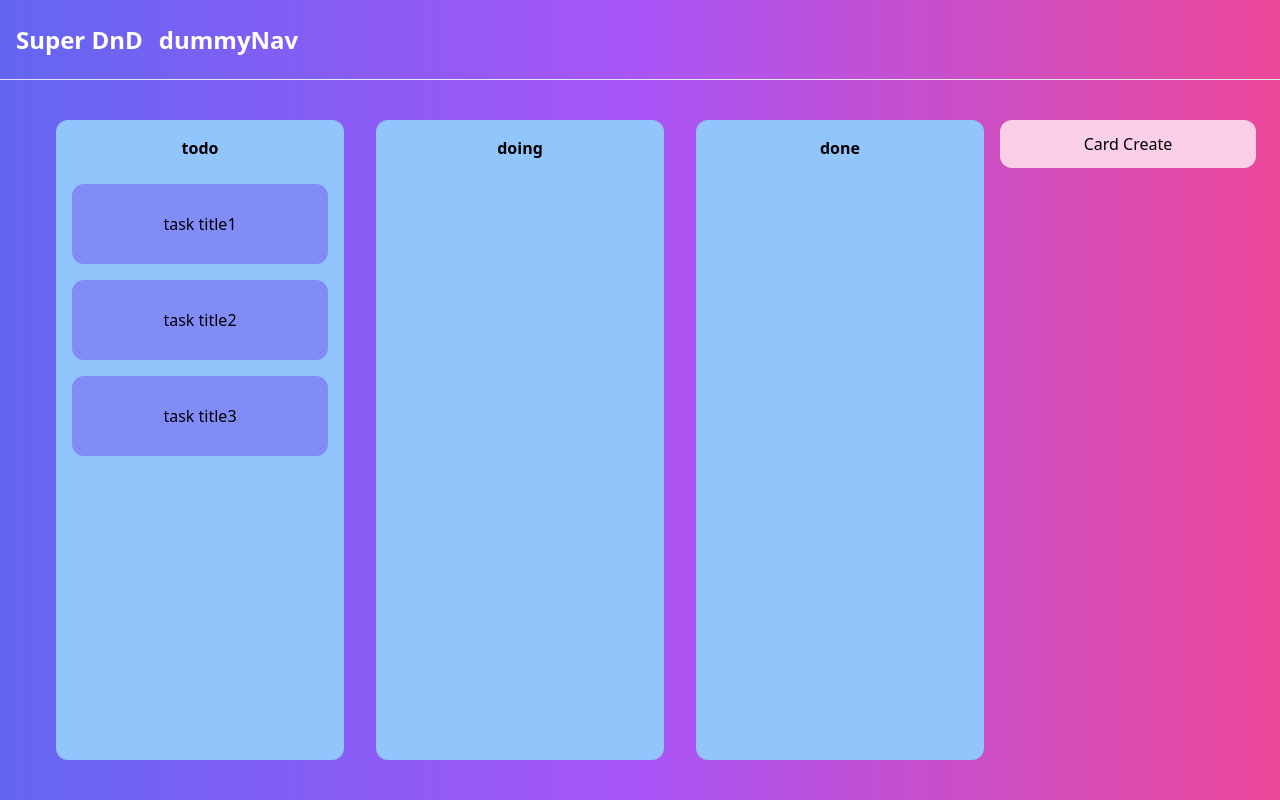
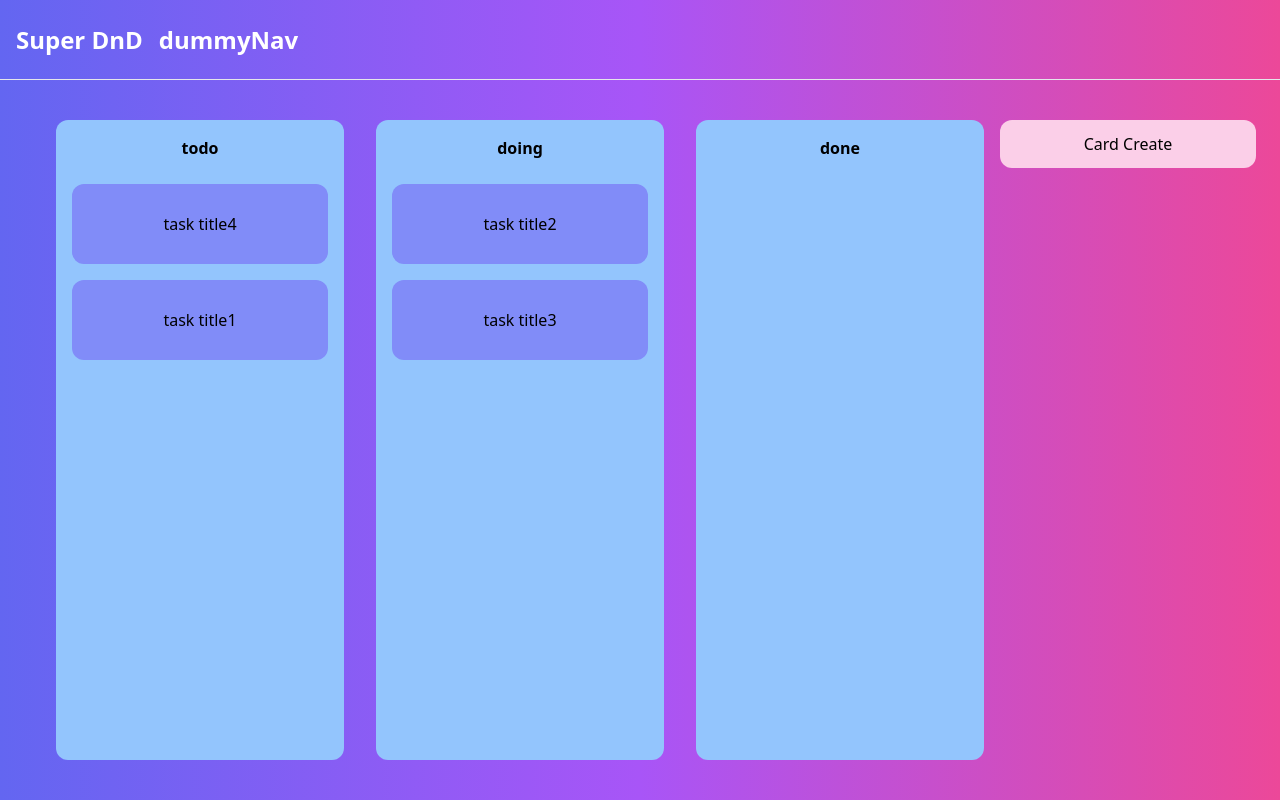
Before and after one commit to hironomiu/typescript-react-html-drag-and-drop, a React (Create React App) app: page / in a window 1280 px wide. Built offline with nearby package versions, Linux system fonts and the light colour scheme.

Commit message:
commited

```diff
--- a/src/components/Card.tsx
+++ b/src/components/Card.tsx
@@ -6,7 +6,7 @@ const Card = ({ card }: { card: Todo }) => {
       id={card.id.toString()}
       key={card.id}
       draggable
-      onClick={() => alert('clicked:' + card.id)}
+      onClick={() => alert('clicked:' + card.id + card.body)}
       className="draggable w-64 h-20 bg-indigo-400 my-2 rounded-xl flex items-center justify-center hover:bg-indigo-700 hover:cursor-pointer"
     >
       <span>{card.title}</span>
--- a/src/components/Main.tsx
+++ b/src/components/Main.tsx
@@ -1,6 +1,6 @@
 import { useMain } from '../hooks/useMain'
 import Board from './Board'
-import { BoardType } from '../types'
+import { BoardType, Todo } from '../types'
 const Main = () => {
   const {
     todos,
@@ -30,24 +30,57 @@ const Main = () => {
   }
 
   const handleDragEnd = () => {
-    const card = todos.filter((todo) => todo.id === dragged.id)
-    const newData = todos.filter((todo) => todo.id !== dragged.id)
-    setTodos(newData)
-
     if (dragged.current !== dragged.target) {
       console.log('drag end:', dragged.current, dragged.target)
+
+      const card = todos.find((todo) => todo.id === dragged.id)
       const board = boards.find((board) => board.title === dragged.target)
-      if (board) card[0].boardId = board.id
+
+      card!.boardId = board!.id
+      setTodos((_prev) => _prev.filter((prev) => prev.id !== card!.id))
+      setTodos((_prev) => [..._prev, card!])
+      console.log('todo:', todos)
+
+      // // TODO: 命名
+      sortingData()
     } else {
       console.log('drag end else!!!!!!!:', dragged)
     }
-    setTodos((_prev) => [..._prev, card[0]])
+    // TODO: 命名
+    reset()
+  }
+
+  const sortingData = () => {
+    // let resultTodos: Todo[] = []
+    // boards.forEach((board) => {
+    //   console.log('beforeTodos', todos)
+    // const newTodos = todos.filter((todo) => todo.boardId === board.id)
+    // console.log(`${board.title} newTodos `, newTodos)
+
+    // const sorttedTodos: Todo[] = newTodos.map((todo: Todo, index) => ({
+    //   ...todo,
+    //   orderId: index + 1,
+    // }))
+    // console.log(`${board.title} sorttedTodos `, sorttedTodos)
+    // resultTodos = [...resultTodos, ...sorttedTodos]
+
+    // })
+
+    let resultTodos: Todo[] = todos.map((todo, index) => ({
+      ...todo,
+      orderId: index + 1,
+    }))
+    console.log('result:', resultTodos)
+    setTodos((_prev) => (_prev = resultTodos))
+    console.log('todos:', todos)
+  }
+  const reset = () => {
     setDragged({ id: 0, current: 'todo', target: 'todo' })
+
     setIsTodo(false)
     setIsDoing(false)
     setIsDone(false)
   }
-
   const handleDragOver = (e: React.DragEvent<HTMLDivElement>) => {
     // preventDefaultをすることでCardの動きがcurrentに戻る動作（戻ってからtargetに配置される）を防ぐ
     e.preventDefault()
@@ -109,8 +142,8 @@ const Main = () => {
       ...todos,
       {
         id: maxId + 1,
-        title: `todo title${maxId + 1}`,
-        body: `todo body${maxId + 1}`,
+        title: `task title${maxId + 1}`,
+        body: `task body${maxId + 1}`,
         boardId: 1,
         orderId: maxOrderId + 1,
       },
--- a/src/hooks/useMain.tsx
+++ b/src/hooks/useMain.tsx
@@ -3,9 +3,10 @@ import { Todo, Dragged, BoardType } from '../types'
 
 export const useMain = () => {
   const [todos, setTodos] = useState<Todo[] | []>(() => [
-    { id: 1, title: 'task title1', body: 'task body1', boardId: 1, orderId: 1 },
-    { id: 2, title: 'task title2', body: 'task body2', boardId: 1, orderId: 2 },
-    { id: 3, title: 'task title3', body: 'task body3', boardId: 1, orderId: 3 },
+    { id: 4, title: 'task title4', body: 'task body4', boardId: 1, orderId: 1 },
+    { id: 1, title: 'task title1', body: 'task body1', boardId: 1, orderId: 2 },
+    { id: 2, title: 'task title2', body: 'task body2', boardId: 2, orderId: 1 },
+    { id: 3, title: 'task title3', body: 'task body3', boardId: 2, orderId: 2 },
   ])
   const [dragged, setDragged] = useState<Dragged>({
     id: 0,
```
